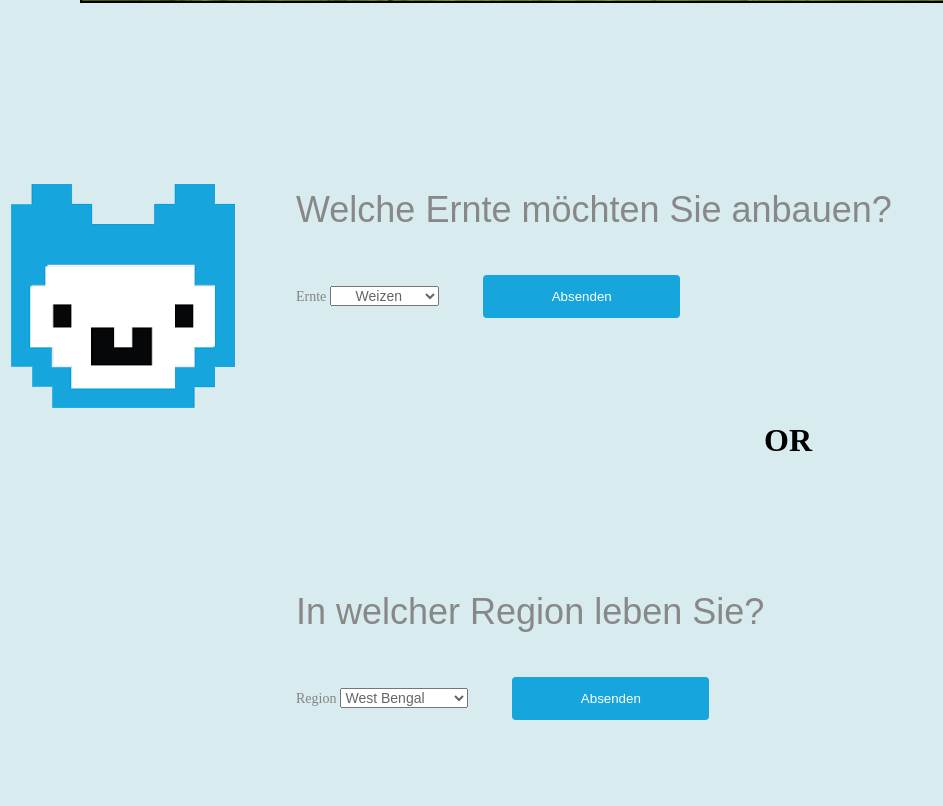
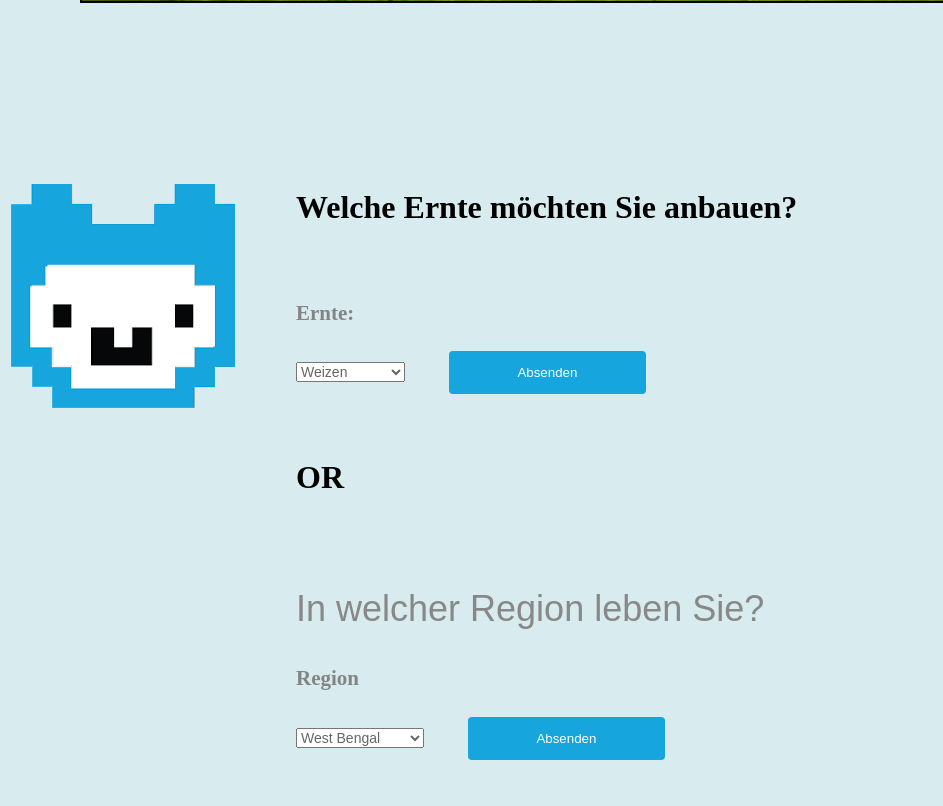
Before and after one commit to code-Raghav/Anbauen-mit-Alpakas, a plain HTML site: page indexGerman.html in a window 1280 px wide. Shown: the part 641-1447 px from the top of the page, without its empty margins (0-943 px from the left). Drawn offline with Linux system fonts and the light colour scheme.

Commit message:
changes1

```diff
--- a/indexGerman.html
+++ b/indexGerman.html
@@ -44,22 +44,23 @@
 
       <div class="box2">
         <div class="sub_box1">
-          <p id="question">Welche Ernte möchten Sie anbauen?</p>
-          <label for="country" style= align:"center">Ernte</label>
-          <select id="country" name="country" align="center">
-            <option value="australia" id="cropOption" align="center">Weizen</option>
-            <option value="canada" id="cropOption"align="center">Reis</option>
-            <option value="usa" id="cropOption"align="center">Mais</option>
-            <option value="usa" id="cropOption"align="center">Hülsenfrüchte</option>
+          <p id="question"><h1>Welche Ernte möchten Sie anbauen?</h1></p><br><br>
+          <label for="country"><h2>Ernte:</center></h2></label>
+          <select id="country" name="country"><center>
+            <option value="australia" id="cropOption">Weizen</option>
+            <option value="canada" id="cropOption">Reis</option>
+            <option value="usa" id="cropOption">Mais</option>
+            <option value="usa" id="cropOption">Hülsenfrüchte</option>
+
           </select>
-          <input type="submit" value="Absenden" onclick="displaycrops()" class="btnCrop" align="center">
+          <input type="submit" value="Absenden" onclick="displaycrops()" class="btnCrop">
         </div>
-        <h1 style="text-align: center;"> OR</h1>
+        <h1> OR</h1>
 
 
         <div class="sub_box2">
           <p id="question">In welcher Region leben Sie?</p>
-          <label for="country">Region</label>
+          <label for="country"><h2>Region</h2></label>
           <select id="country1" name="country">
             <option value="australia">West Bengal</option>
             <option value="canada">Uttar Pradesh</option>
```
